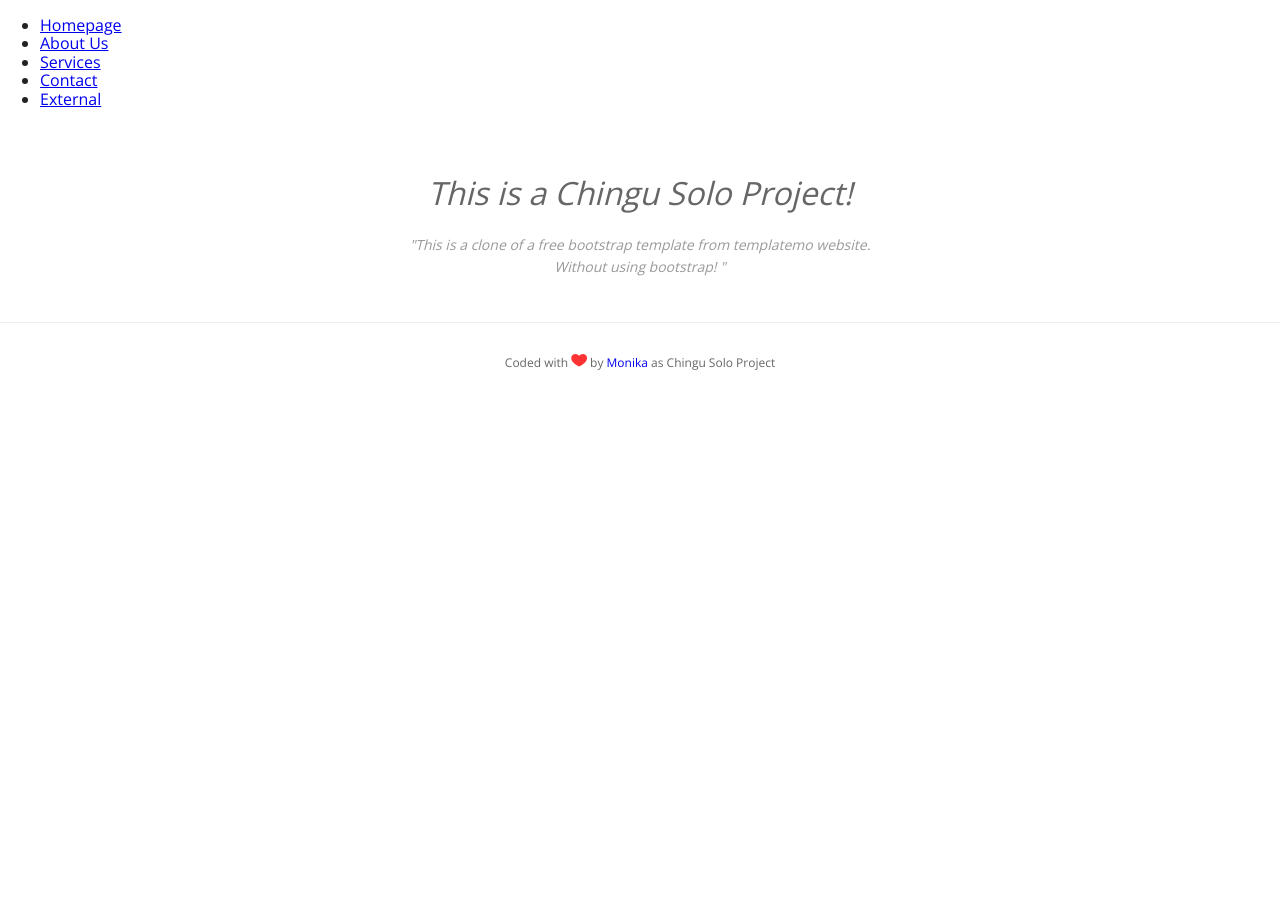
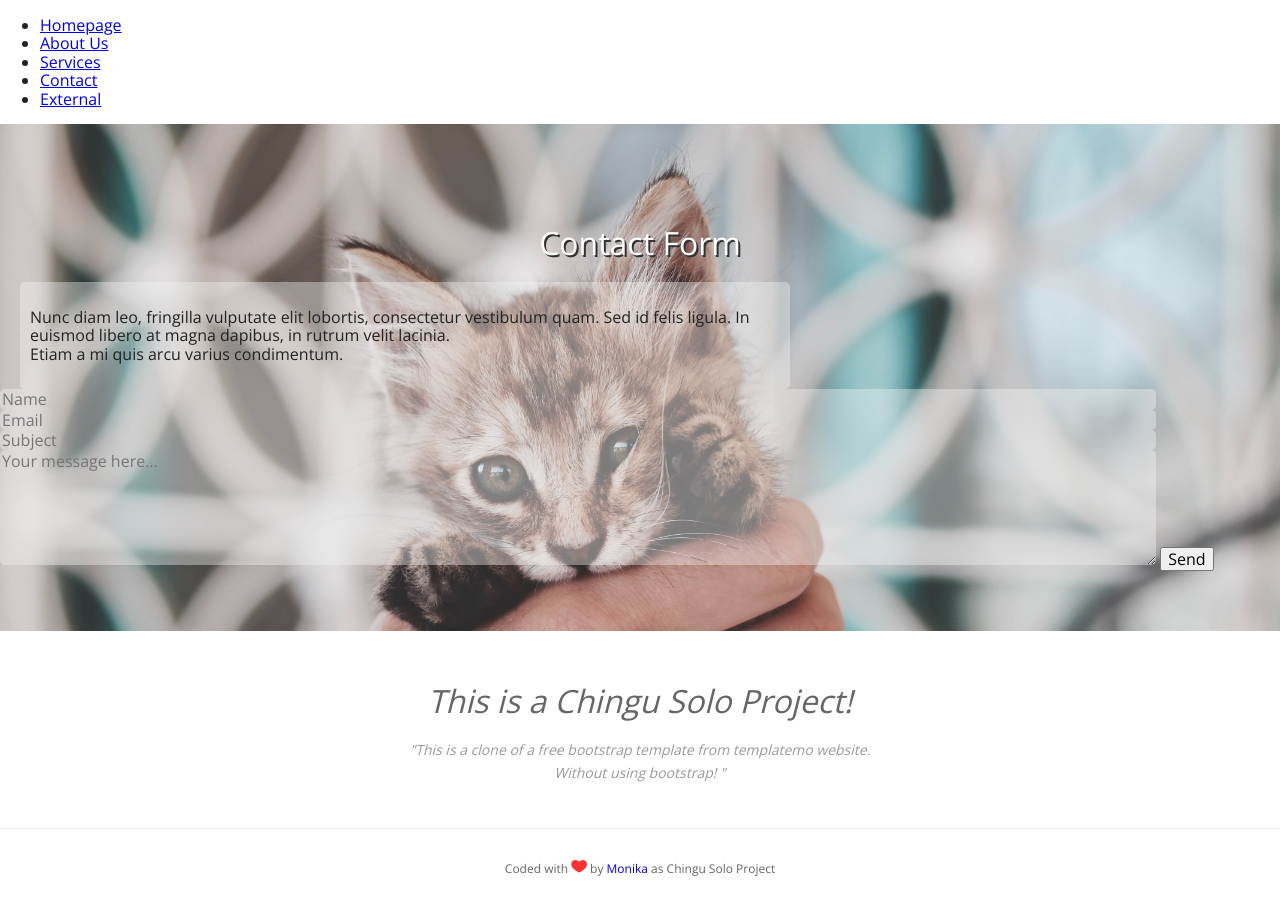
Before and after one commit to monikajaracz/chingu-solo-project, a website built with Parcel: page index.html in a window 1280 px wide. Before the commit the page ends 800 px from the top, so only its background shows below. Built offline with nearby package versions, Linux system fonts and the light colour scheme.

Commit message:
started coding form section

```diff
--- a/css/main.css
+++ b/css/main.css
@@ -94,8 +94,42 @@ html {
   box-sizing: border-box;
 }
 
+h1 {
+  color: #fff;
+  text-shadow: 2px 2px #333;
+  font-weight: 500;
+  line-height: 1.1;
+  text-align: center;
+}
 
+/****** MAIN STYLES ******/
 
+/****** section4 - contact form - styles ******/
+
+.contact {
+  background-image: url("../img/section4.jpg");
+  background-size: cover;
+  background-position: center center;
+  height: 100%;
+  padding-top: 80px;
+  padding-bottom: 60px;
+}
+
+.text-field {
+  max-width: 750px;
+  background: rgba(242, 242, 242, 0.4) none repeat scroll 0 0;
+  margin-right: 20px;
+  margin-left: 20px;
+  padding: 10px;
+  border-radius: 5px;
+}
+
+.contact-input {
+  background: rgba(242, 242, 242, 0.4) none repeat scroll 0 0;
+  border-radius: 5px;
+  border: none;
+  width: 90%;
+}
 
 /****** FOOTER STYLES ******/
 .footer-content {
@@ -108,6 +142,7 @@ html {
   font-size: 2em;
   font-weight: 400;
   color: #666;
+  text-shadow: none;
 }
 
 .footer-content p {
--- a/index.html
+++ b/index.html
@@ -43,6 +43,21 @@
 
   <main>
 
+    <section id="section4">
+      <div class="contact">
+        <h1>Contact Form</h1>
+        <div class="text-field"><p>Nunc diam leo, fringilla vulputate elit lobortis, consectetur vestibulum quam. Sed id felis ligula. In euismod libero at magna dapibus, in rutrum velit lacinia. <br>
+        Etiam a mi quis arcu varius condimentum.</p></div>
+        <form action="#" method="post" class="contact-form">
+          <input class="contact-input" type="text" id="name" placeholder="Name">
+          <input class="contact-input"type="email" id="email" placeholder="Email">
+          <input class="contact-input"type="text" id="subject" placeholder="Subject">
+          <textarea class="contact-input" id="msg" name="msg" rows="6" placeholder="Your message here..."></textarea>
+          <button type="submit">Send</button>
+        </form>
+      </div>
+    </section>
+
   </main>
 
   <footer>
```
Also changed, not shown: img/section4.jpg (renamed from img/roxanne-desgagnes-YifPTBCy-x8-unsplash.jpg).
